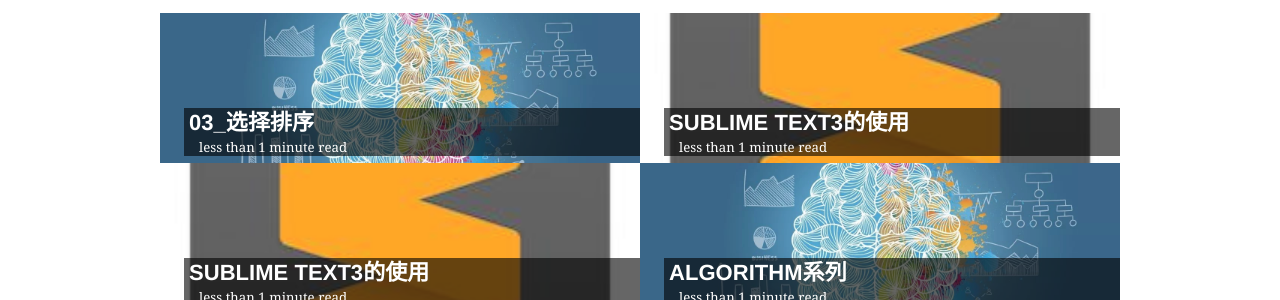
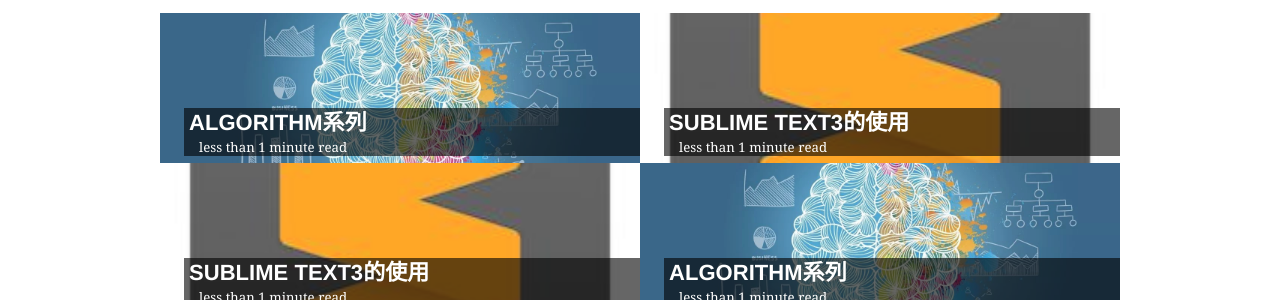
Before and after one commit to Dsmtyu/Dsmtyu.github.io, a Jekyll site: the page built from index.html, in a window 1280 px wide. Shown: the part 220-520 px from the top of the page. Built offline with Jekyll 4.4.1, drawn with Linux system fonts in a browser that asks for light colours; some web fonts are replaced; the list of posts is cut into pages by our own code.

Commit message:
Update 2021-10-15-03_选择排序.md

```diff
--- a/_posts/2021-10-15-03_选择排序.md
+++ b/_posts/2021-10-15-03_选择排序.md
@@ -2,7 +2,7 @@
 layout: post
 read_time: true
 show_date: true
-title:  03_选择排序
+title:  Algorithm系列
 date:   2021-10-15 18:39 -0600
 description: 选择排序算法
 img: /posts/20210912/background.jpeg
```
